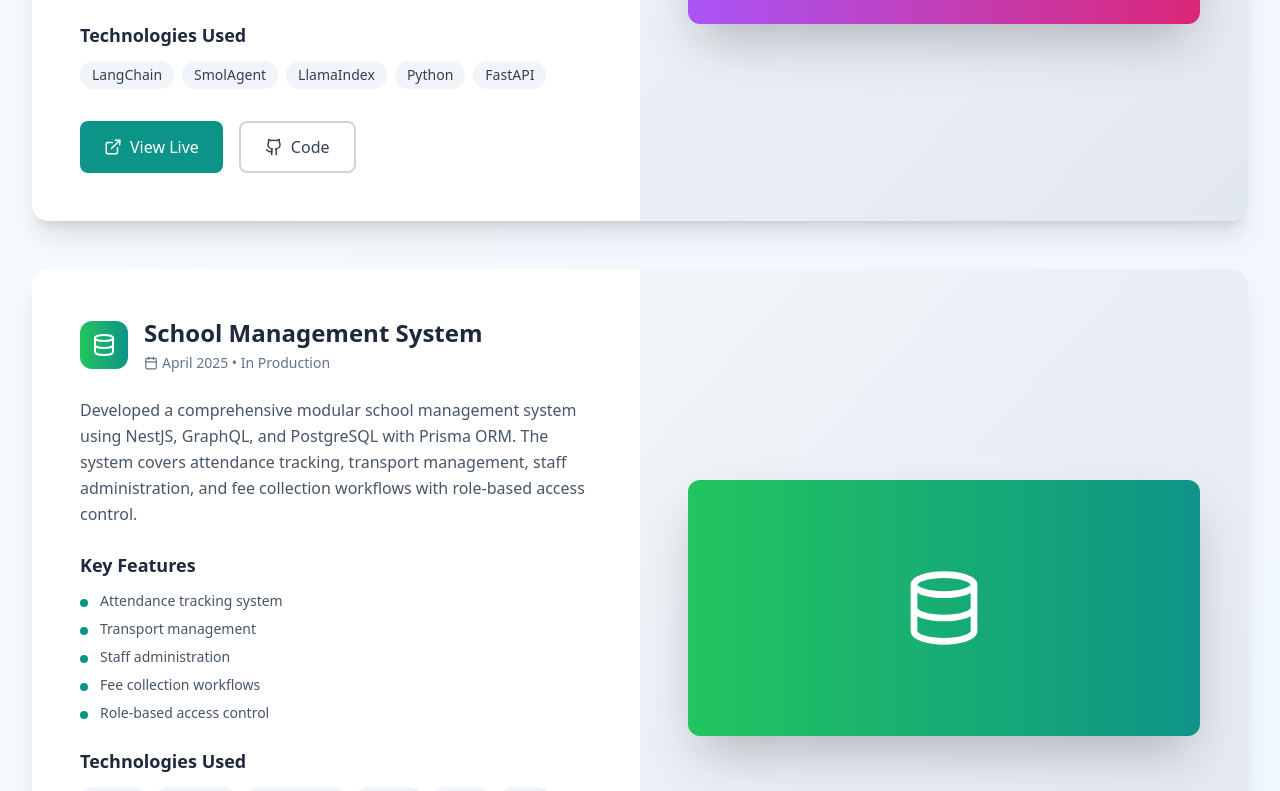
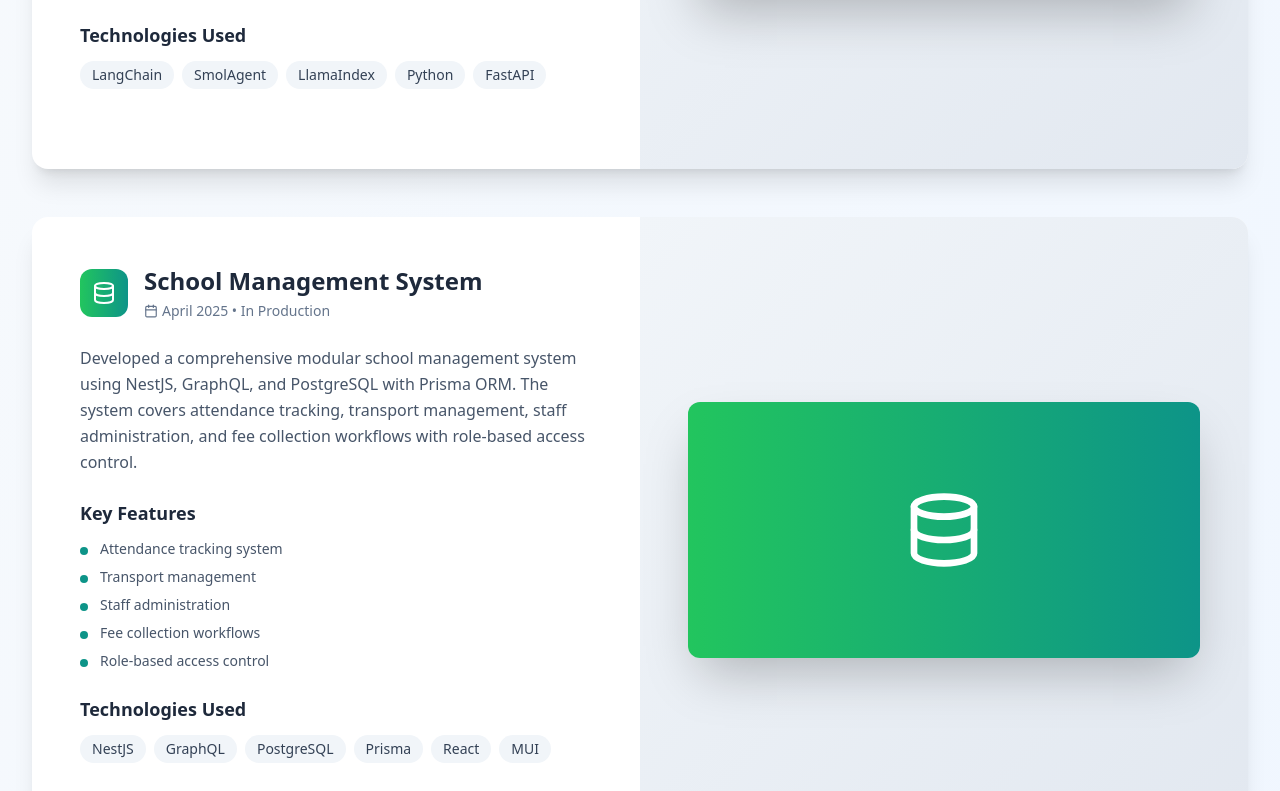
Before and after one commit to krishankantsen/KrishanKantSen-PortFolio, a React (Vite) app: page /projects in a window 1280 px wide. Shown: the part 1429-2220 px from the top of the page. Built offline with nearby package versions, Linux system fonts and the light colour scheme.

Commit message:
new changes

```diff
--- a/src/pages/Projects.tsx
+++ b/src/pages/Projects.tsx
@@ -47,8 +47,7 @@ const Projects = () => {
       color: 'from-purple-500 to-pink-600',
       date: 'November 2024',
       status: 'Development',
-      liveUrl: '#',
-      githubUrl: '#',
+
       features: [
         'RAG-based question answering',
         'Multi-agent orchestration',
@@ -65,8 +64,7 @@ const Projects = () => {
       color: 'from-green-500 to-teal-600',
       date: 'April 2025',
       status: 'In Production',
-      liveUrl: '#',
-      githubUrl: '#',
+
       features: [
         'Attendance tracking system',
         'Transport management',
@@ -84,8 +82,7 @@ const Projects = () => {
       color: 'from-orange-500 to-red-600',
       date: 'March 2024',
       status: 'Live',
-      liveUrl: '#',
-      githubUrl: '#',
+
       features: [
         'Real-time message streaming',
         'Distributed data processing',
@@ -172,7 +169,7 @@ const Projects = () => {
 
                   {/* Action Buttons */}
                   <div className="flex space-x-4">
-                    <motion.a
+                    {project.liveUrl &&                    <motion.a
                       href={project.liveUrl}
                       className="inline-flex items-center px-6 py-3 bg-teal-600 text-white font-medium rounded-lg hover:bg-teal-700 transition-all duration-200"
                       whileHover={{ scale: 1.05 }}
@@ -180,8 +177,8 @@ const Projects = () => {
                     >
                       <ExternalLink className="mr-2" size={18} />
                       View Live
-                    </motion.a>
-                    <motion.a
+                    </motion.a>}
+                    {project.githubUrl &&<motion.a
                       href={project.githubUrl}
                       className="inline-flex items-center px-6 py-3 border-2 border-slate-300 text-slate-700 font-medium rounded-lg hover:border-teal-600 hover:text-teal-600 transition-all duration-200"
                       whileHover={{ scale: 1.05 }}
@@ -189,7 +186,7 @@ const Projects = () => {
                     >
                       <Github className="mr-2" size={18} />
                       Code
-                    </motion.a>
+                    </motion.a>}
                   </div>
                 </div>
 
```
